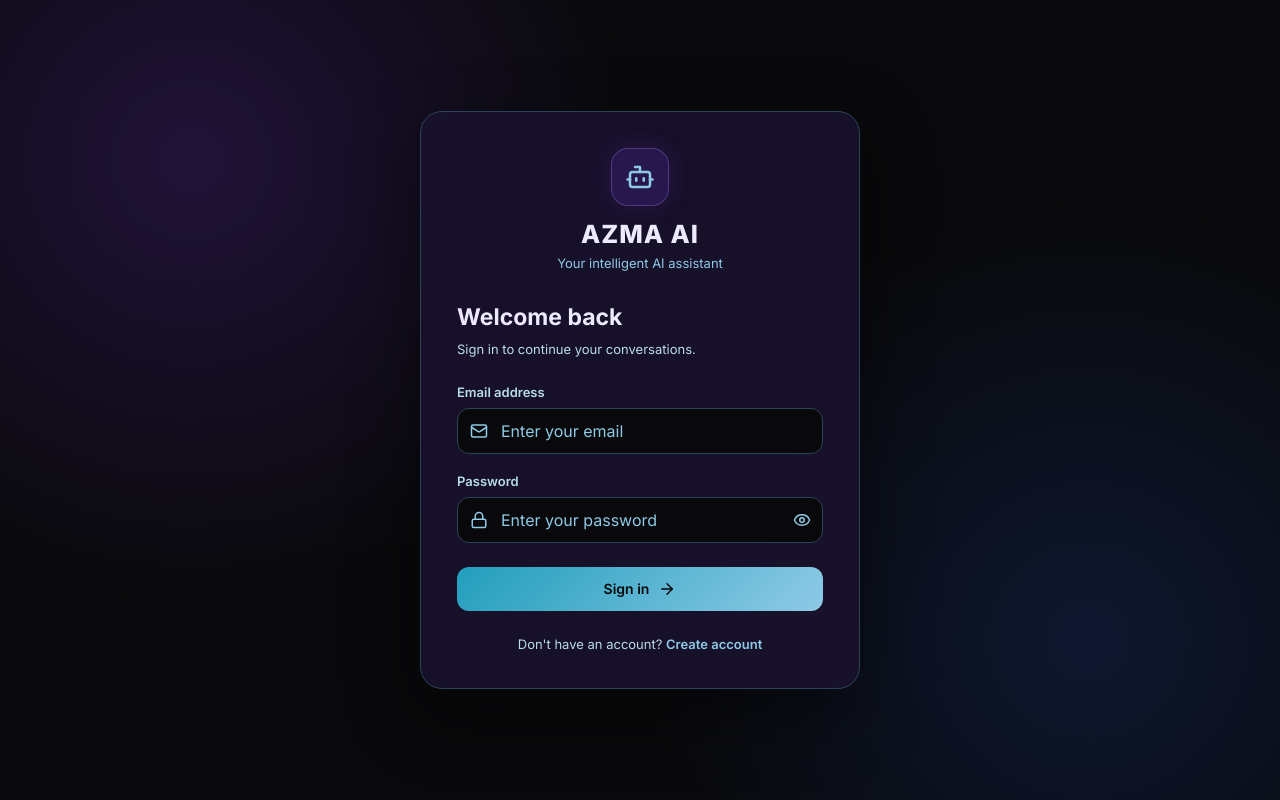
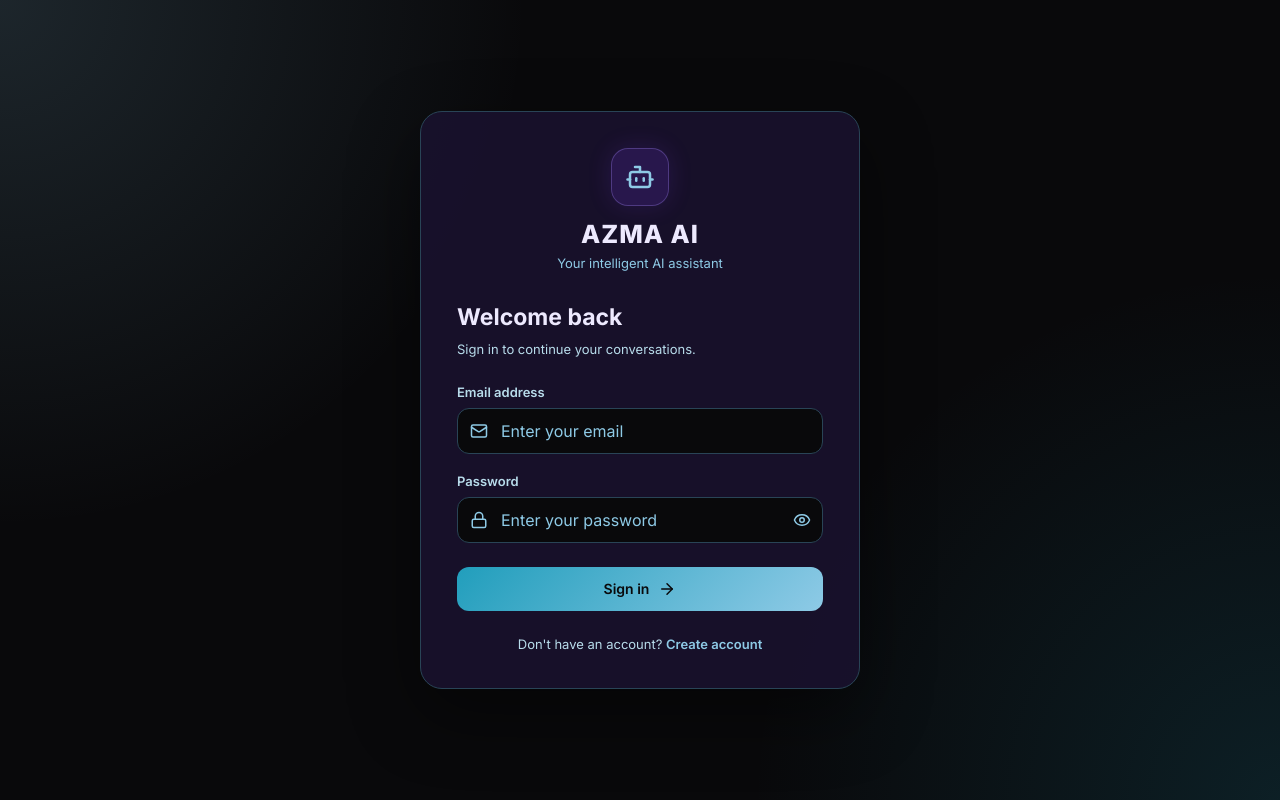
Before and after one commit to abdimalikcarte-lab/Azma-AI, a React (Vite) app in the folder Client/: page /login in a window 1280 px wide. Built offline with nearby package versions, Linux system fonts and the light colour scheme; no server answers.

Commit message:
Update background gradients in styles.css

```diff
--- a/Client/src/styles.css
+++ b/Client/src/styles.css
@@ -201,9 +201,9 @@ ul {
   align-items: center;
   padding: 30px 16px;
   background:
-    radial-gradient(circle at 15% 20%, rgba(124, 58, 237, 0.20), transparent 35%),
-    radial-gradient(circle at 85% 80%, rgba(37, 99, 235, 0.16), transparent 35%),
-    var(--bg-primary);
+  radial-gradient(circle at top left, rgba(142, 202, 230, 0.15), transparent 35%),
+  radial-gradient(circle at bottom right, rgba(33, 158, 188, 0.15), transparent 35%),
+  #09090B;
 }
 
 .auth-card {
```
